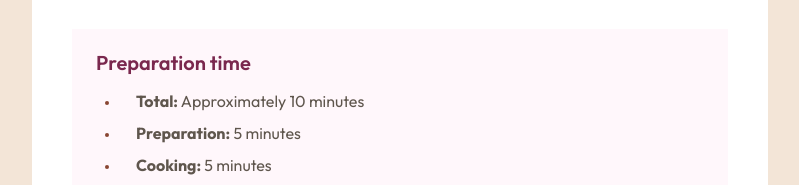
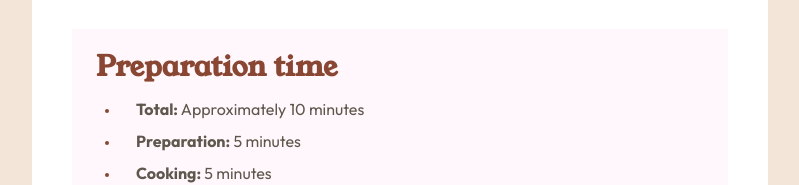
Before and after one commit to SaiDineshKopparthi/Frontend-Mentor-Challanges, a plain HTML site: page recipe-page/index.html in a window 1280 px wide. Shown: the part 623-808 px from the top of the page, without its empty margins (240-1039 px from the left). Drawn offline with Linux system fonts and the light colour scheme.

Commit message:
Title changes to fit the requirement

```diff
--- a/recipe-page/index.html
+++ b/recipe-page/index.html
@@ -33,7 +33,7 @@
           </p>
         </header>
         <section id="prep-time" class="sections">
-          <h3>Preparation time</h3>
+          <h2 id="prep">Preparation time</h3>
           <ul class="lists">
             <li><b>Total:</b> Approximately 10 minutes</li>
             <li><b>Preparation:</b> 5 minutes</li>
--- a/recipe-page/styles.css
+++ b/recipe-page/styles.css
@@ -68,7 +68,7 @@ h2 {
   line-height: 1;
 }
 
-h3 {
+#id {
   font-family: "Outfit";
   font-weight: 600;
   font-size: 1.25rem;
```
